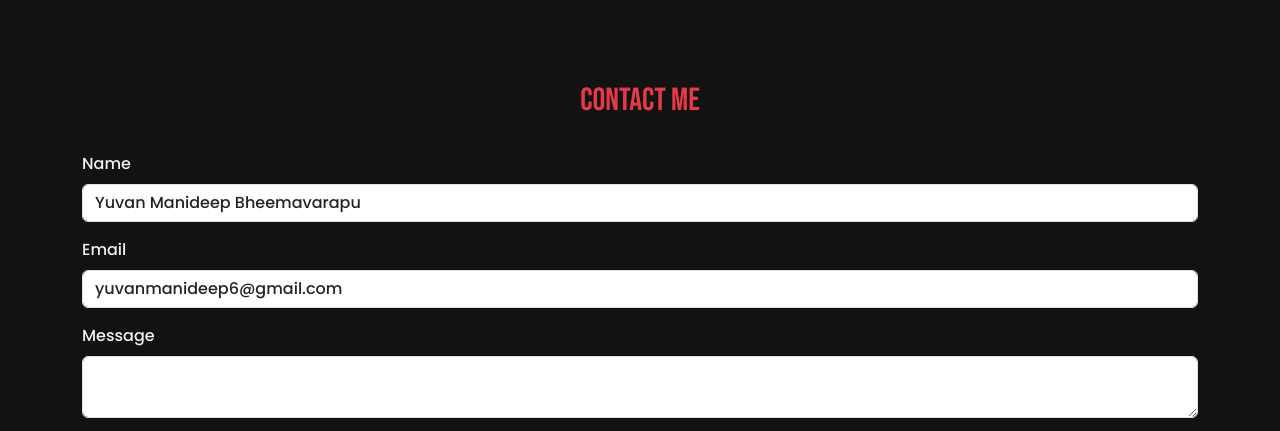
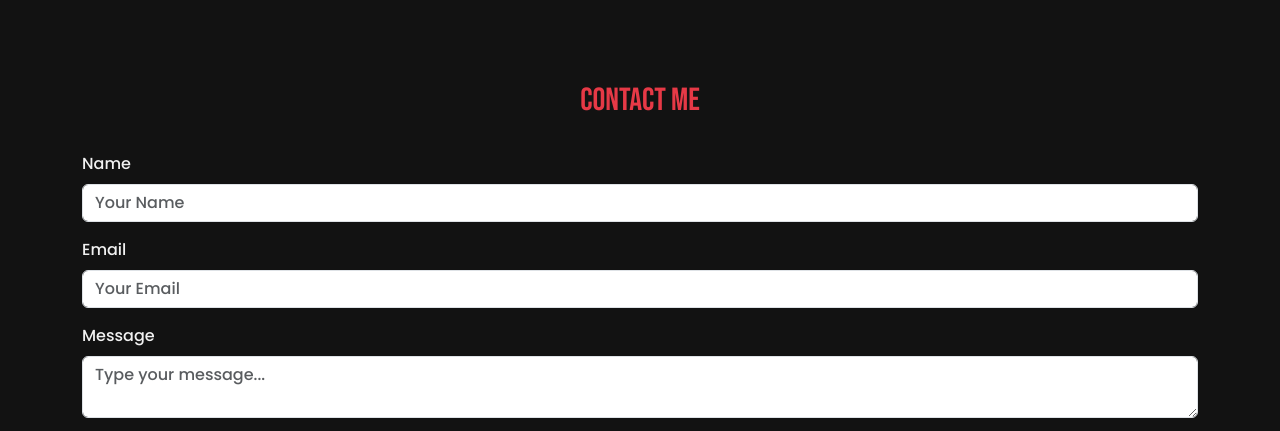
Before and after one commit to yuvanmanideep6/port-folio, a plain HTML site: page index.html in a window 1280 px wide. Shown: the part 2236-2667 px from the top of the page. Drawn offline with nearby package versions, Linux system fonts and the light colour scheme.

Commit message:
Update index.html

```diff
--- a/index.html
+++ b/index.html
@@ -122,18 +122,26 @@ Developed as part of a learning sprint, the app focuses on core JavaScript logic
     <form id="contactForm">
   <div class="mb-3">
     <label class="form-label">Name</label>
-        <input type="text" class="form-control" value="Yuvan Manideep Bheemavarapu" required />
+    <input type="text" name="from_name" class="form-control"
+      placeholder="Your Name" required>
   </div>
+
   <div class="mb-3">
     <label class="form-label">Email</label>
-        <input type="email" class="form-control" value="yuvanmanideep6@gmail.com" required />
+    <input type="email" name="from_email" class="form-control"
+      placeholder="Your Email" required>
   </div>
+
   <div class="mb-3">
     <label class="form-label">Message</label>
-        <textarea class="form-control" required></textarea>
+    <textarea name="message" class="form-control"
+      placeholder="Type your message..." required></textarea>
   </div>
+
   <button type="submit" class="btn btn-red">Send Message</button>
 </form>
+
+<p id="formStatus" class="text-center mt-3"></p>
     <div class="mt-4 text-center">
       <a href="https://github.com/yuvanmanideep6" class="me-3"><i class="fab fa-github fa-2x text-white"></i></a>
       <a href="https://www.linkedin.com/in/yuvanmanideepbheemavarapu/" class="me-3"><i class="fab fa-linkedin fa-2x text-white"></i></a>
@@ -151,6 +159,7 @@ Developed as part of a learning sprint, the app focuses on core JavaScript logic
 
   <!-- Scripts -->
   <script src="https://code.jquery.com/jquery-3.6.0.min.js"></script>
+<script src="https://cdn.jsdelivr.net/npm/emailjs-com@3/dist/email.min.js"></script>
 <script src="script.js"></script>
 </body>
 </html>
```
Lines whose indentation alone changed are shown as unchanged.
